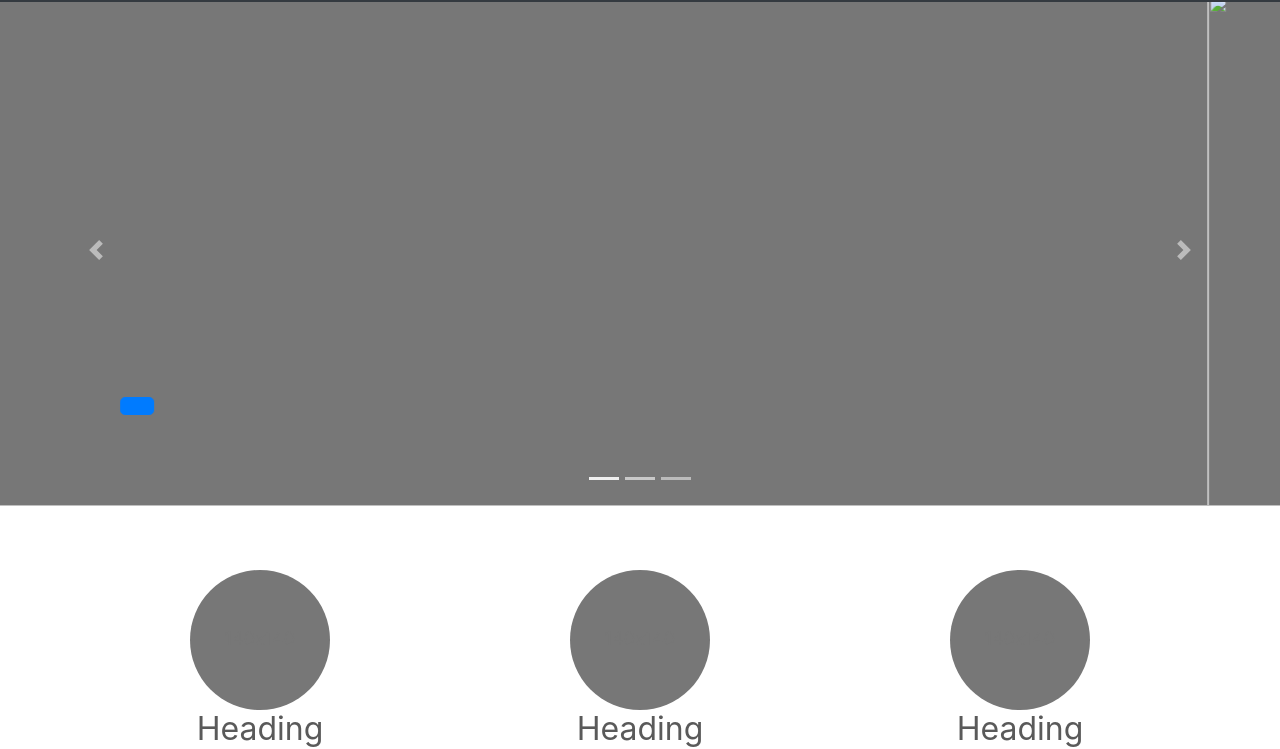
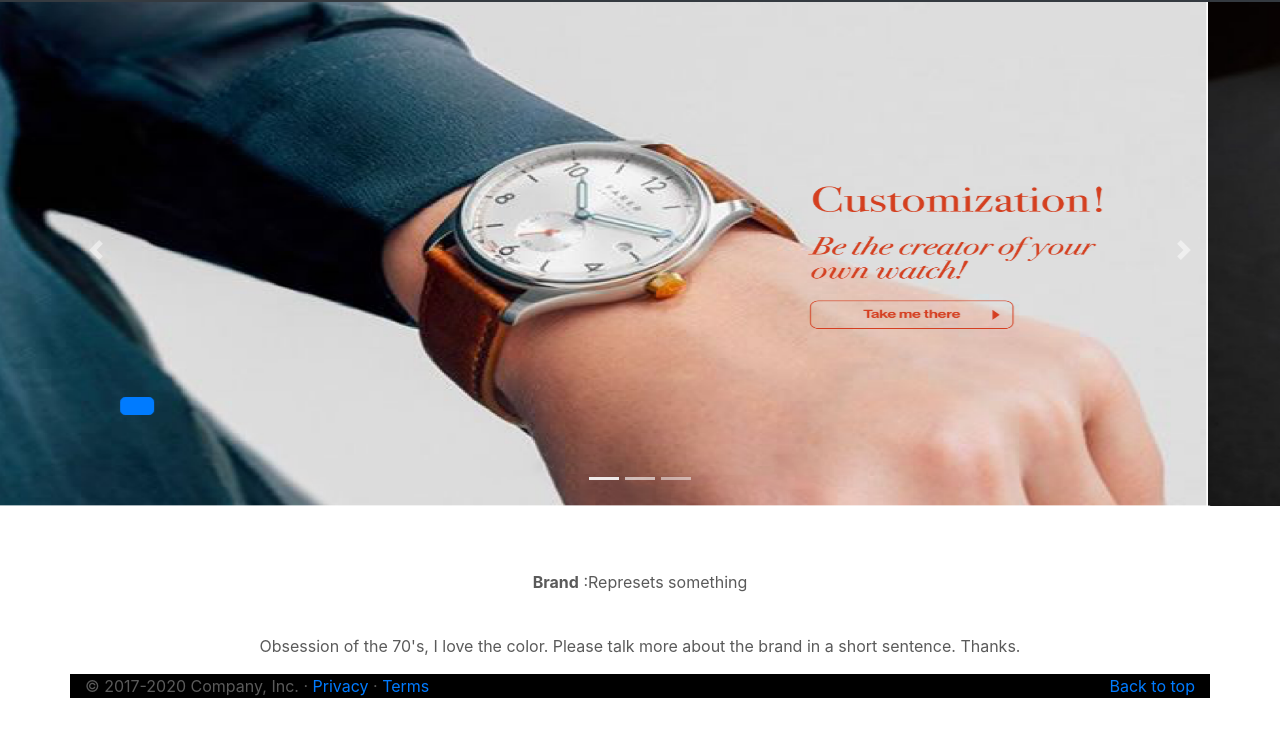
Before and after one commit to OD-Oraf/EVONVE_V3, a plain HTML site: page index.html in a window 1280 px wide. Shown: the part 54-803 px from the top of the page. Drawn offline with nearby package versions, Linux system fonts and the light colour scheme.

Commit message:
June17
Images in wrong order

```diff
--- a/carousel.css
+++ b/carousel.css
@@ -52,6 +52,17 @@ body {
   margin-left: .75rem;
 }
 
+.marketing p {
+  text-align: center;
+}
+
+/* Footer
+----------*/
+
+footer{
+  background-color: black;
+
+}
 
 /* Featurettes
 ------------------------- */
--- a/index.html
+++ b/index.html
@@ -74,7 +74,7 @@
       <div class="carousel-item active">
         <svg class="bd-placeholder-img" width="100%" height="100%" xmlns="http://www.w3.org/2000/svg" preserveAspectRatio="xMidYMid slice" focusable="false" role="img"><rect width="100%" height="100%" fill="#777"/></svg>
         <!-- Image BG-->
-        <img src = "WATCH FINAL.111.png">
+        <img src = "Carousel_pics/image2.png">
         <div class="container">
 
           <div class="carousel-caption text-left">
@@ -88,7 +88,7 @@
       <div class="carousel-item">
         <svg class="bd-placeholder-img" width="100%" height="100%" xmlns="http://www.w3.org/2000/svg" preserveAspectRatio="xMidYMid slice" focusable="false" role="img"><rect width="100%" height="100%" fill="#777"/></svg>
         <!-- Image BG-->
-        <img src = "WATCH FINAL.107.png">
+        <img src = "Carousel_pics/Custom.png">
         <div class="container">
           <div class="carousel-caption">
             <h1></h1>
@@ -101,7 +101,7 @@
       <div class="carousel-item">
         <svg class="bd-placeholder-img" width="100%" height="100%" xmlns="http://www.w3.org/2000/svg" preserveAspectRatio="xMidYMid slice" focusable="false" role="img"><rect width="100%" height="100%" fill="#777"/></svg>
         <!-- Image BG-->
-        <img src = "WATCH FINAL.115.png">
+        <img src = "Carousel_pics/Image 1.png" >
         <div class="container">
           <div class="carousel-caption text-right">
             <h1> </h1>
@@ -127,22 +127,37 @@
   ================================================== -->
   <!-- Wrap the rest of the page in another container to center all the content. -->
 
+
   <div class="container marketing">
 
+    <p> <strong> Brand</strong> :Represets something</p>
+  </br>
+  <p> Obsession of the 70's, I love the color. Please talk more about the brand in a short sentence. Thanks. </p>
+
+
     <!-- Three columns of text below the carousel -->
+
+    <!--
+
     <div class="row">
       <div class="col-lg-4">
         <svg class="bd-placeholder-img rounded-circle" width="140" height="140" xmlns="http://www.w3.org/2000/svg" preserveAspectRatio="xMidYMid slice" focusable="false" role="img" aria-label="Placeholder: 140x140"><title>Placeholder</title><rect width="100%" height="100%" fill="#777"/><text x="50%" y="50%" fill="#777" dy=".3em">140x140</text></svg>
         <h2>Heading</h2>
         <p>Donec sed odio dui. Etiam porta sem malesuada magna mollis euismod. Nullam id dolor id nibh ultricies vehicula ut id elit. Morbi leo risus, porta ac consectetur ac, vestibulum at eros. Praesent commodo cursus magna.</p>
         <p><a class="btn btn-secondary" href="#" role="button">View details &raquo;</a></p>
-      </div><!-- /.col-lg-4 -->
+      </div> <!-- /.col-lg-4 -->
+
+      <!--
+
       <div class="col-lg-4">
         <svg class="bd-placeholder-img rounded-circle" width="140" height="140" xmlns="http://www.w3.org/2000/svg" preserveAspectRatio="xMidYMid slice" focusable="false" role="img" aria-label="Placeholder: 140x140"><title>Placeholder</title><rect width="100%" height="100%" fill="#777"/><text x="50%" y="50%" fill="#777" dy=".3em">140x140</text></svg>
         <h2>Heading</h2>
         <p>Duis mollis, est non commodo luctus, nisi erat porttitor ligula, eget lacinia odio sem nec elit. Cras mattis consectetur purus sit amet fermentum. Fusce dapibus, tellus ac cursus commodo, tortor mauris condimentum nibh.</p>
         <p><a class="btn btn-secondary" href="#" role="button">View details &raquo;</a></p>
       </div><!-- /.col-lg-4 -->
+
+     <!--
+
       <div class="col-lg-4">
         <svg class="bd-placeholder-img rounded-circle" width="140" height="140" xmlns="http://www.w3.org/2000/svg" preserveAspectRatio="xMidYMid slice" focusable="false" role="img" aria-label="Placeholder: 140x140"><title>Placeholder</title><rect width="100%" height="100%" fill="#777"/><text x="50%" y="50%" fill="#777" dy=".3em">140x140</text></svg>
         <h2>Heading</h2>
@@ -152,8 +167,13 @@
     </div><!-- /.row -->
 
 
+
+
+
+
+
     <!-- START THE FEATURETTES -->
-
+    <!-- Remove featurettes
     <hr class="featurette-divider">
 
     <div class="row featurette">
@@ -191,6 +211,7 @@
     </div>
 
     <hr class="featurette-divider">
+    -->
 
     <!-- /END THE FEATURETTES -->
 
@@ -198,11 +219,14 @@
 
 
   <!-- FOOTER -->
-  <footer class="container">
-    <p class="float-right"><a href="#">Back to top</a></p>
-    <p>&copy; 2017-2020 Company, Inc. &middot; <a href="#">Privacy</a> &middot; <a href="#">Terms</a></p>
-  </footer>
+  <div class = "custom-footer">
+     <footer class="container">
+       <p class="float-right"><a href="#">Back to top</a></p>
+       <p>&copy; 2017-2020 Company, Inc. &middot; <a href="#">Privacy</a> &middot; <a href="#">Terms</a></p>
+     </footer>
+  </div>
 </main>
+
 <script src="https://code.jquery.com/jquery-3.5.1.slim.min.js" integrity="sha384-DfXdz2htPH0lsSSs5nCTpuj/zy4C+OGpamoFVy38MVBnE+IbbVYUew+OrCXaRkfj" crossorigin="anonymous"></script>
       <script>window.jQuery || document.write('<script src="assets/js/vendor/jquery.slim.min.js"><\/script>')</script><script src="assets/dist/js/bootstrap.bundle.js"></script></body>
 </html>
```
